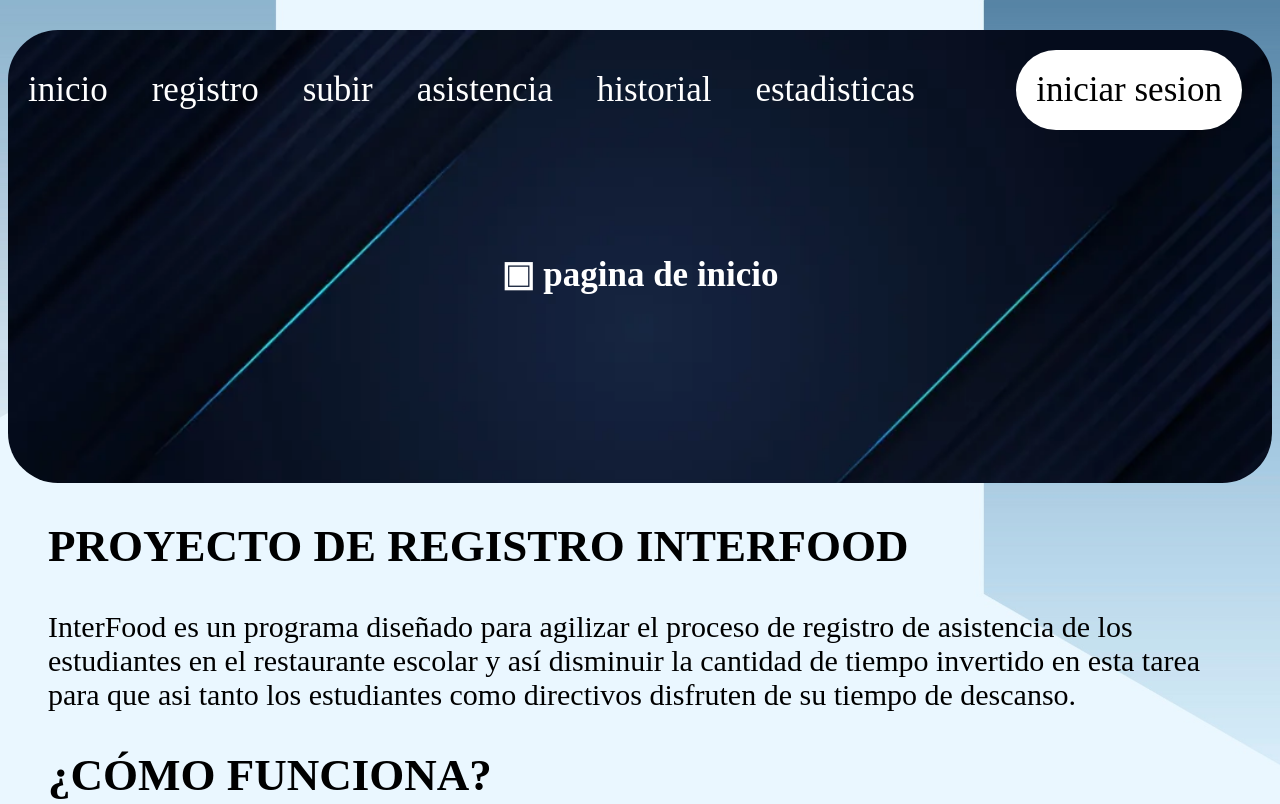
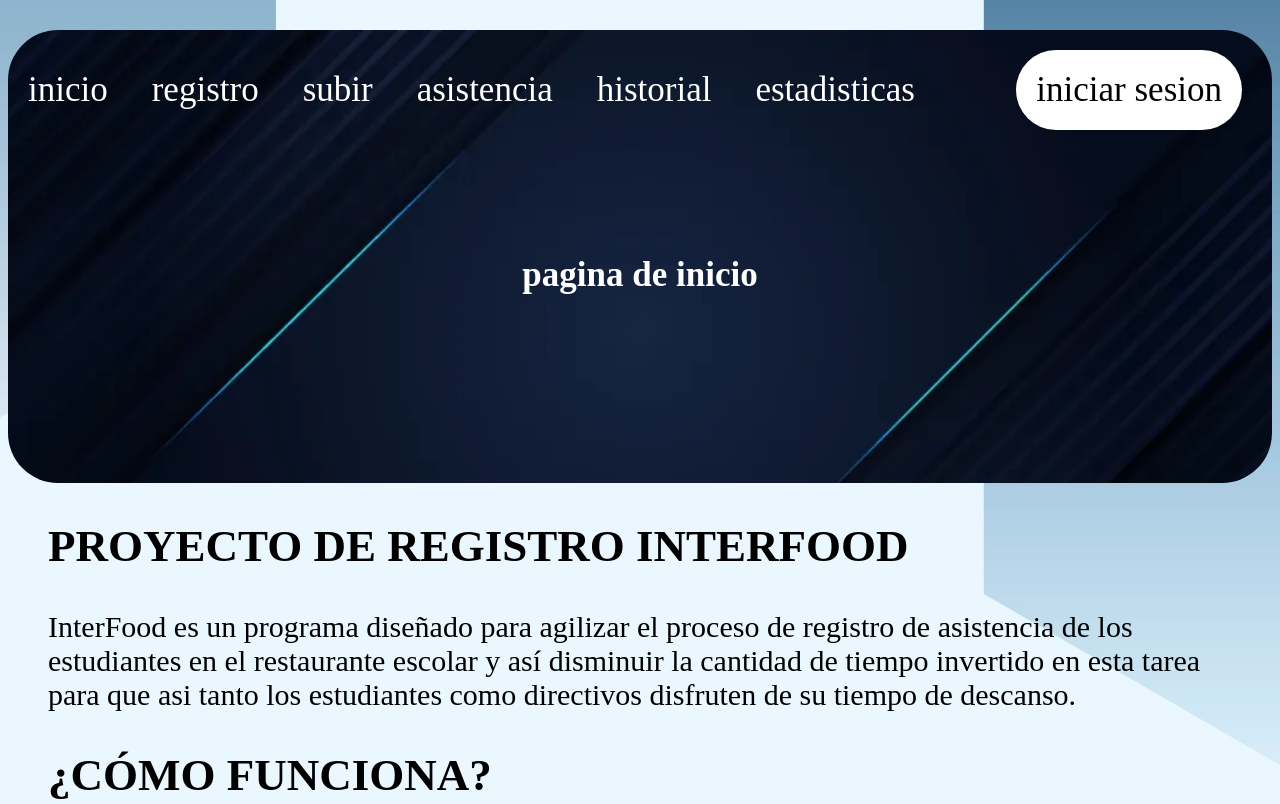
Before and after one commit to ProgramadorPrimario/InterFood, a plain HTML site: page pagina principal/index.html in a window 1280 px wide. Shown: the top 804 px of the page. Drawn offline with Linux system fonts and the light colour scheme.

Commit message:
borre el icono de pagina de inicio

```diff
--- a/pagina principal/index.html
+++ b/pagina principal/index.html
@@ -17,7 +17,7 @@
                 <li><a href="#">historial</a></li>
                 <li><a href="#">estadisticas</a></li>
                 <li class="login"><a href="#" style="color: black;">iniciar sesion</a></li>
-                <h3 class="titulo">▣ pagina de inicio</h3>
+                <h3 class="titulo"> pagina de inicio</h3>
             </ul>
         </nav>
     </header>
```
